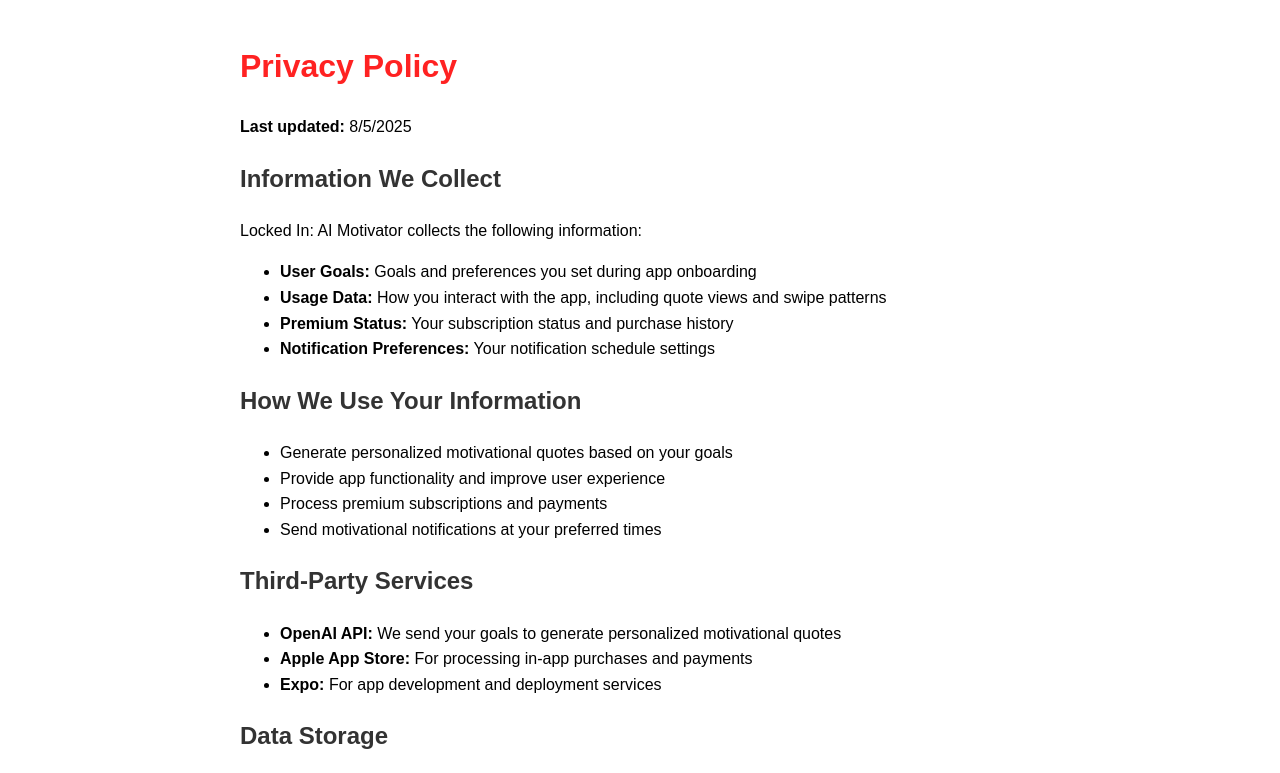
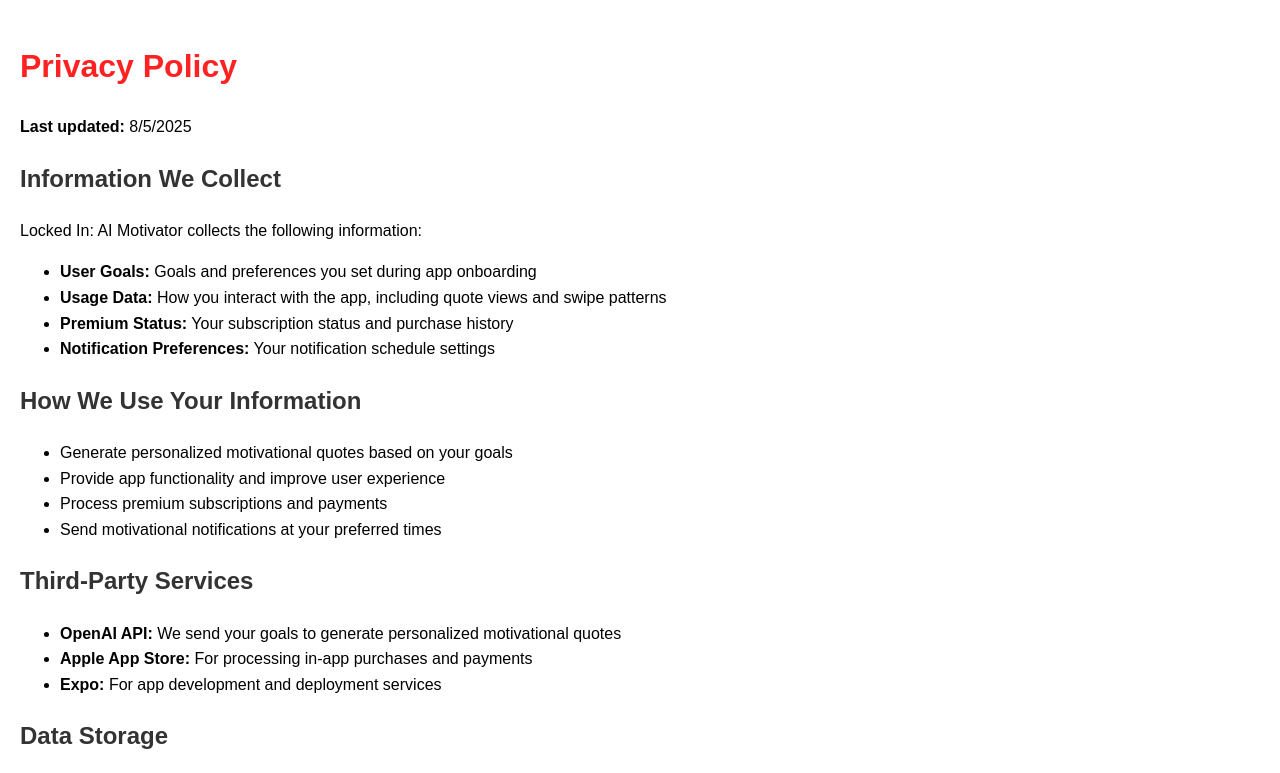
Before and after one commit to jaguarvusal/locked-in-privacy, a plain HTML site: page index.html in a window 1280 px wide. Shown: the top 773 px of the page. Drawn offline with Linux system fonts and the light colour scheme.

Commit message:
Update index.html

```diff
--- a/index.html
+++ b/index.html
@@ -5,9 +5,19 @@
     <meta charset="utf-8">
     <meta name="viewport" content="width=device-width, initial-scale=1">
     <style>
-        body { font-family: Arial, sans-serif; max-width: 800px; margin: 0 auto; padding: 20px; line-height: 1.6; }
-        h1 { color: #FF2222; }
-        h2 { color: #333; }
+        body {
+            font-family: Arial, sans-serif;
+            max-width: 100%;
+            margin: 0;
+            padding: 20px;
+            line-height: 1.6;
+        }
+        h1 {
+            color: #FF2222;
+        }
+        h2 {
+            color: #333;
+        }
     </style>
 </head>
 <body>
```
